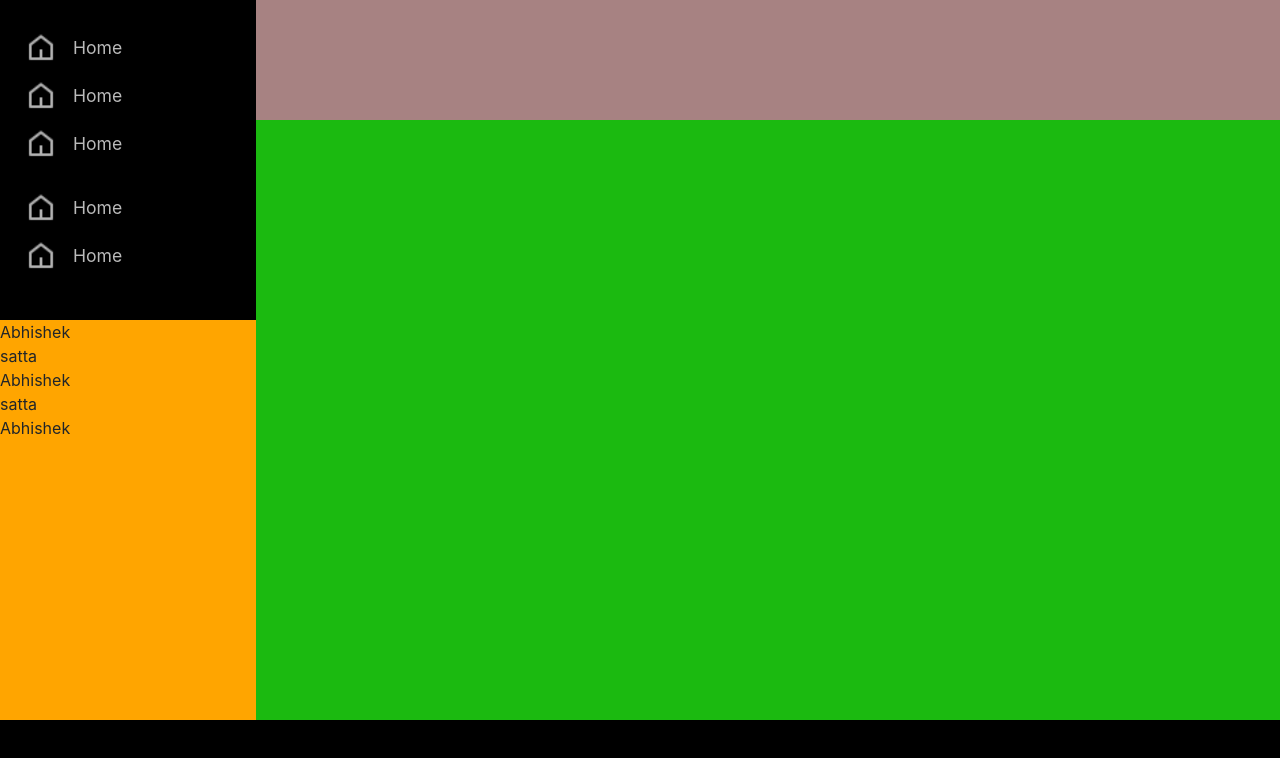
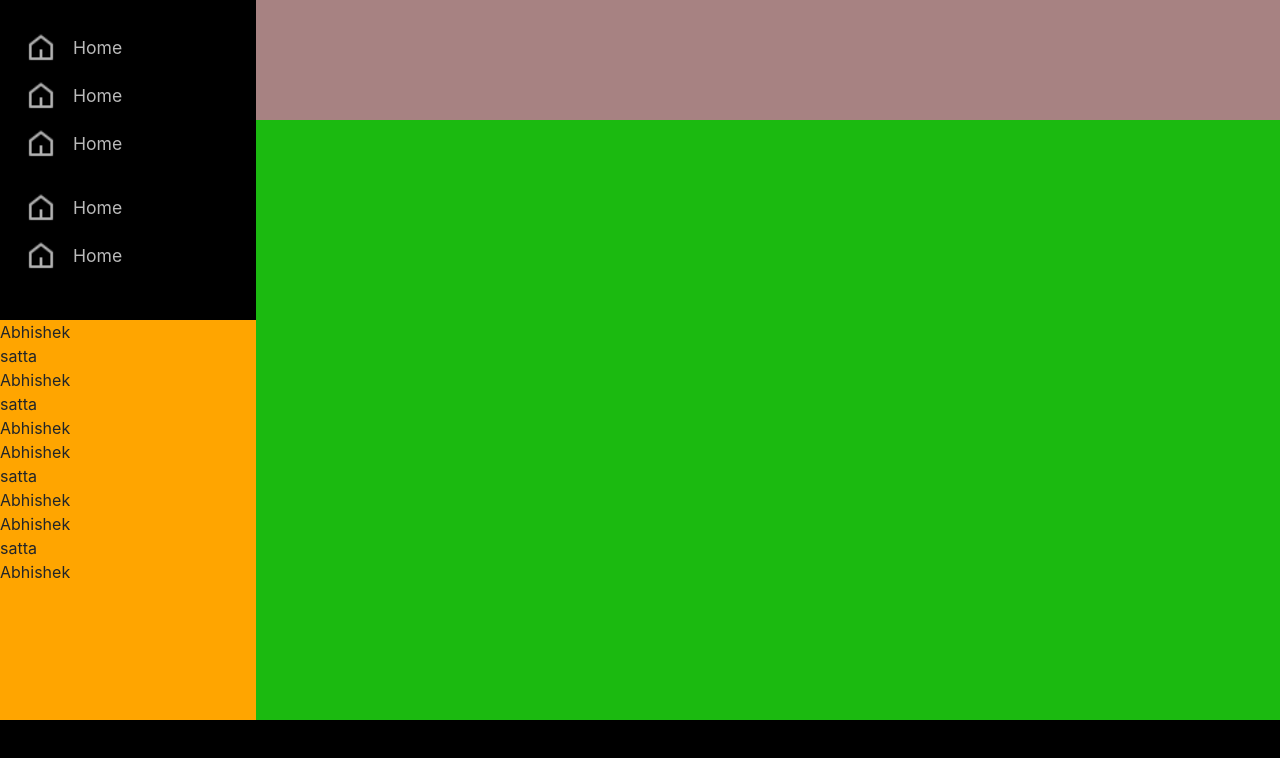
Before and after one commit to Satwinder04/spotify-clone, a React (Create React App) app: page /home in a window 1280 px wide. Shown: the top 758 px of the page. Built offline with nearby package versions, Linux system fonts and the light colour scheme.

Commit message:
another change

```diff
--- a/src/components/Home.js
+++ b/src/components/Home.js
@@ -80,6 +80,12 @@ function Home() {
                 <p>Abhishek</p>
                 <p>satta</p>
                 <p>Abhishek</p>
+                <p>Abhishek</p>
+                <p>satta</p>
+                <p>Abhishek</p>
+                <p>Abhishek</p>
+                <p>satta</p>
+                <p>Abhishek</p>
               </div>
             </div>
           </div>
```
